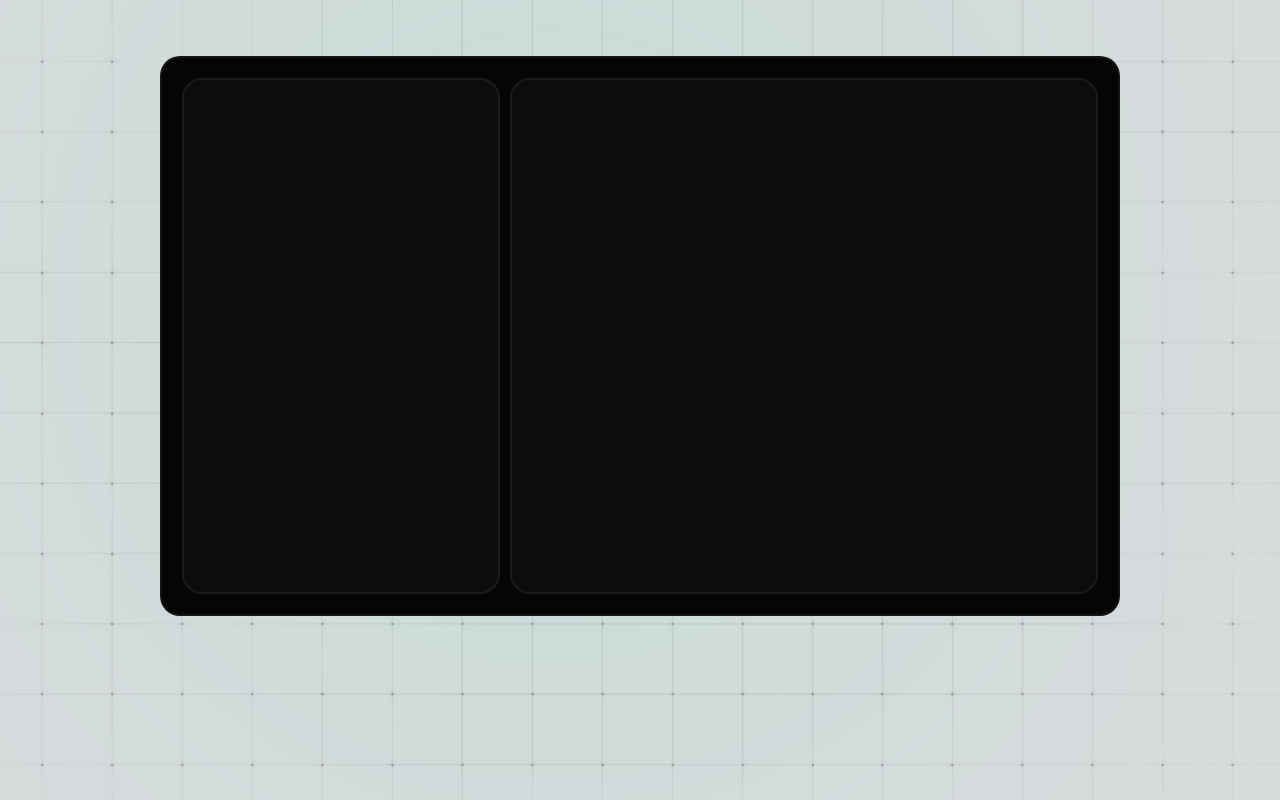
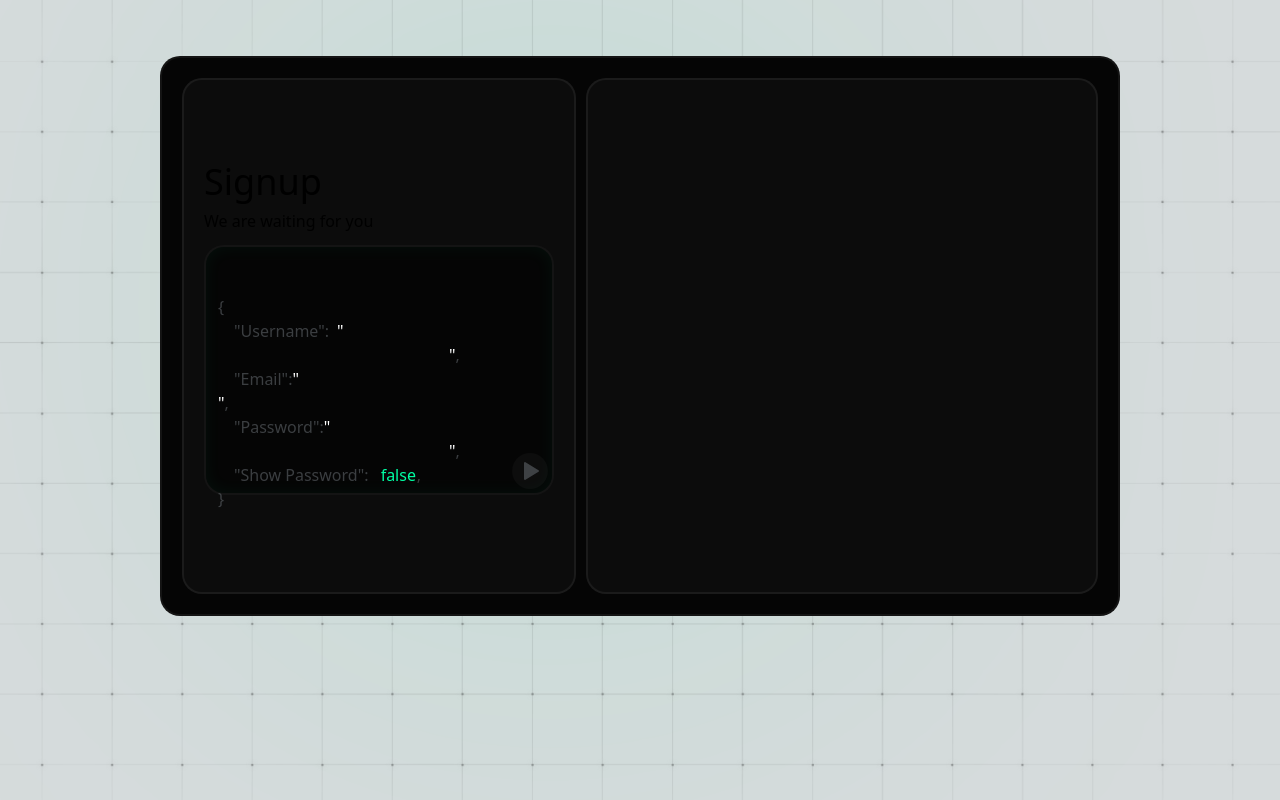
Before and after one commit to EDGEX3/Sbox-w, a React (Vite) app: page / in a window 1280 px wide. Built offline with nearby package versions, Linux system fonts and the light colour scheme.

Commit message:
new upadate

```diff
--- a/src/pages/Signup.tsx
+++ b/src/pages/Signup.tsx
@@ -1,4 +1,4 @@
-// import { IconPlayerPlayFilled } from "@tabler/icons-react"
+import { IconPlayerPlayFilled } from "@tabler/icons-react"
 import Box from "../components/Box"
 
 export default function Signup() {
@@ -7,10 +7,30 @@ export default function Signup() {
 
         <Box>
             <div className="p-5 h-[560px] rounded-boxRadius bg-boxBg border-solid border-2 border-boxBorder flex gap-[10px]">
-                <div className="h-auto w-[438px] px-[50px] py-[75px] rounded-boxRadius bg-insideBoxBg border-solid border-2 border-boxBorder">
+                <div className="h-auto w-[480px] px-[20px] py-[75px] rounded-boxRadius bg-insideBoxBg border-solid border-2 border-boxBorder">
+                    <div className="text-[36px]">Signup</div>
+                    <div className="text-[16px]">We are waiting for you </div>
+                    <div className="w-[350px] h-[250px] mt-3 py-12 px-3 rounded-boxRadius bg-boxBg border-solid border-2 border-boxBorder text-t-text text-[16px] relative shadow-box-1 ">
+                        <span className="">&#123;</span><br/>
+                        <span className="">
+                            &emsp;"Username":<span className="text-white">&ensp;"<input className="bg-transparent" type="text"/>"</span>,
+                        </span><br/>
+                        <span className="">
+                            &emsp;"Email":<span className="text-white">"&ensp;<input className="bg-transparent" type="email"/>"</span>,
+                        </span><br/>
+                        <span className="">
+                            &emsp;"Password":<span className="text-white">"&ensp;<input className="bg-transparent" type="password"/>"</span>,
+                        </span><br/>
+                        <span className="">
+                            &emsp;"Show Password": &ensp;<select className="bg-transparent appearance-none text-acent" ><option>false</option><option>true</option></select>,
+                        </span><br/>
+                        <span className="">&#125;</span>
+                        <button className="w-9 h-9 bg-insideBoxBg bottom-1 right-1 absolute rounded-full flex items-center justify-center"><IconPlayerPlayFilled className=""/></button>
+                    </div>
+                </div>
+                <div className="h-auto w-full rounded-boxRadius bg-insideBoxBg border-solid border-2 border-boxBorder">
 
                 </div>
-                <div className="h-auto w-full rounded-boxRadius bg-insideBoxBg border-solid border-2 border-boxBorder"></div>
 
             </div>
         </Box>
--- a/tailwind.config.ts
+++ b/tailwind.config.ts
@@ -25,6 +25,8 @@ const config: Config = {
         e4: "rgba(255, 251, 251, 0.26)",
         e6: "rgba(255, 255, 255, 0.51)",
         boxBorder:"rgba(255, 255, 255, 0.0588)",
+        acent:"rgba(0, 255, 163, 1)",
+        "t-text":"rgba(95, 100, 105, 0.6)",
       },
       borderWidth: {
         "2": "2px",
@@ -44,7 +46,7 @@ const config: Config = {
       blur: {
         "600xl": "200px",
       },
-      dropShadow: {
+      boxShadow: {
         "box-1": "0px 0px 17px 0px rgba(0, 255, 163, 0.05) inset",
       },
     },
```
